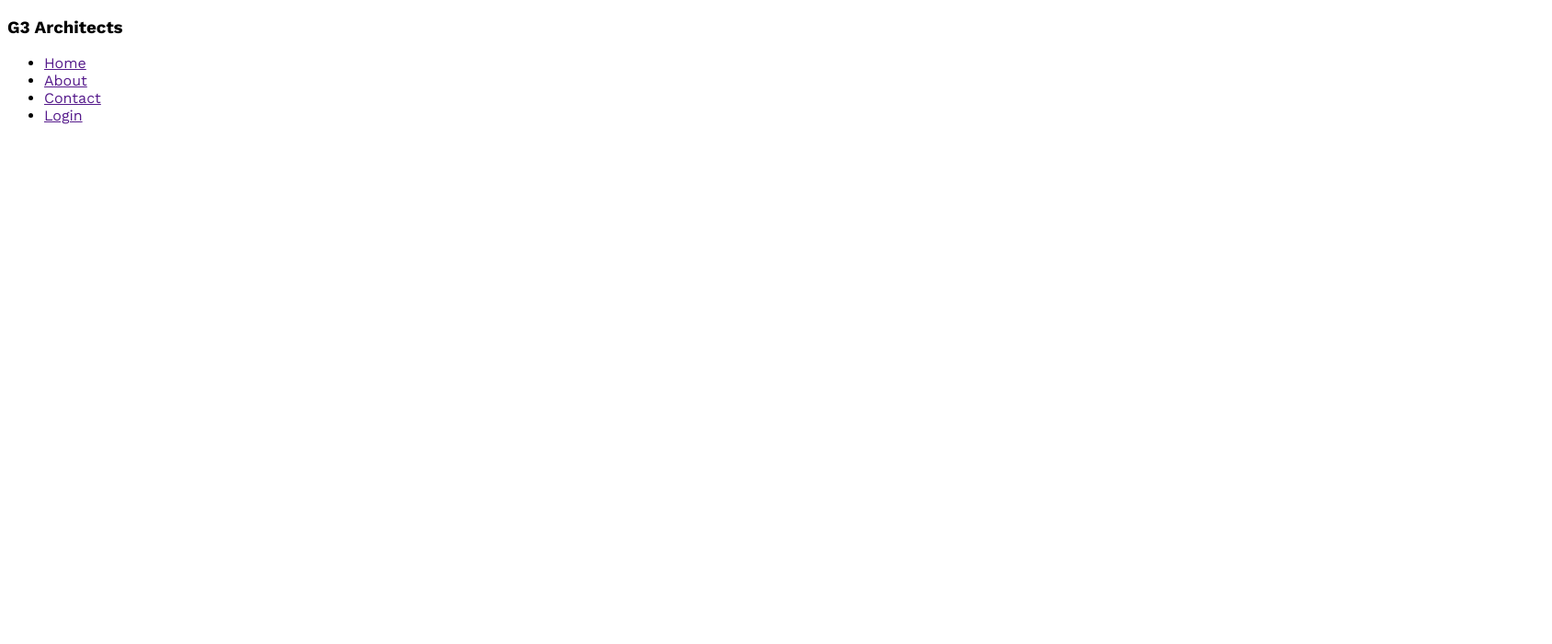
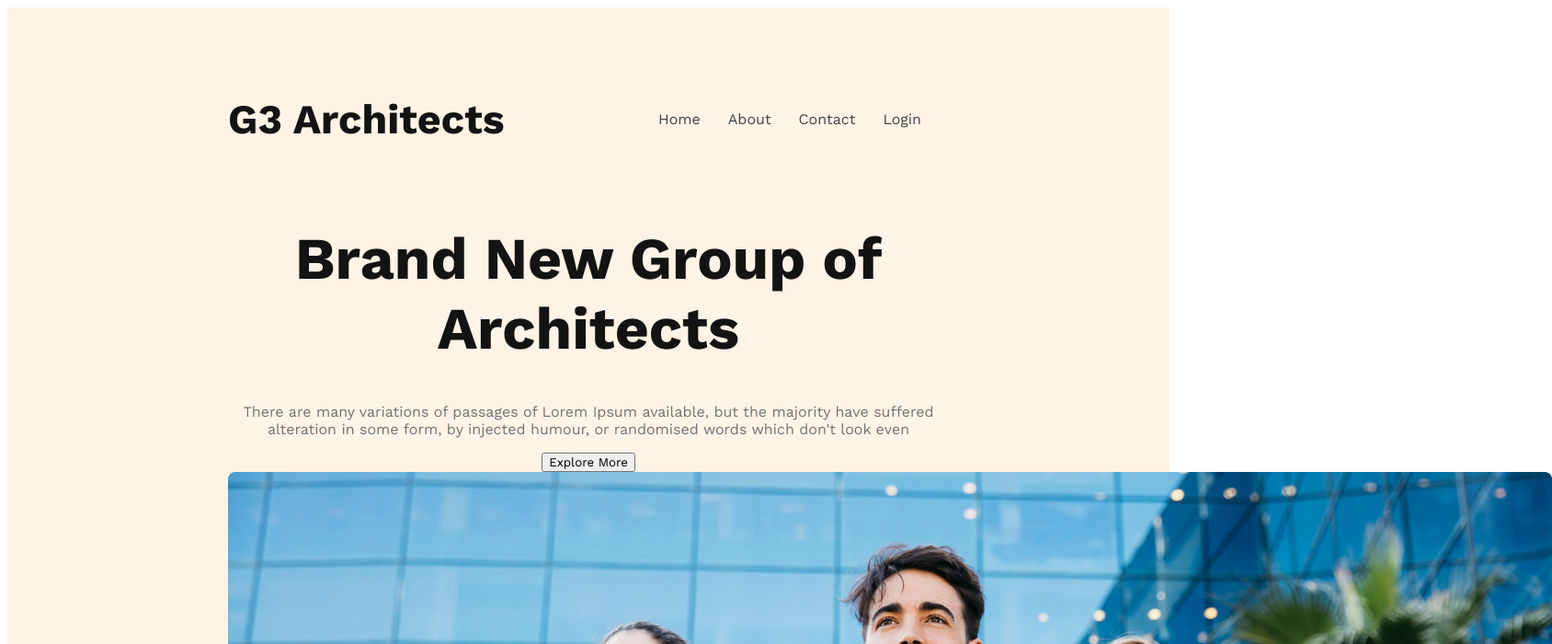
Before and after one commit to tamim2875/g3-architects-website, a plain HTML site: page index.html in a window 1280 px wide. Shown: the top 700 px of the page at 92% size, 1688 px wide, since content can reach past the window. Drawn offline with nearby package versions, Linux system fonts and the light colour scheme.

Commit message:
banner content added

```diff
--- a/index.html
+++ b/index.html
@@ -9,7 +9,7 @@
 <body>
     <header>
         <nav>
-            <h3>G3 Architects</h3>
+            <h3 class="nav-title">G3 Architects</h3>
             <ul>
                 <li><a href="">Home</a></li>
                 <li><a href="">About</a></li>
@@ -17,6 +17,14 @@
                 <li><a href="">Login</a></li>
             </ul>
         </nav>
+        <div class="banner">
+            <div class="banner-content">
+                <h1 class="banner-title">Brand New Group of Architects
+                </h1>
+                <p class="banner-description">There are many variations of passages of Lorem Ipsum available, but the majority have suffered alteration in some form, by injected humour, or randomised words which don't look even</p>
+                <button class="btn-primary">Explore More</button>
+            </div>
+                <img src="images/banner.png" alt="">
     </header>
     <main>
 
--- a/styles/architect.css
+++ b/styles/architect.css
@@ -6,3 +6,52 @@
     font-family: 'Open Sans', sans-serif;
     font-family: 'Work Sans', sans-serif;
 }
+
+/* header styles */
+header{
+    background: rgba(255, 144, 14, 0.10);
+    padding: 50px 240px;
+}
+
+nav{
+    display: flex;
+    justify-content: space-between;
+    align-items: center;
+
+}
+
+.nav-title{
+    font-size: 2.8rem;
+    font-weight: 700px;
+    color: #131313;
+}
+nav > ul{
+    display: flex;
+}
+
+nav li{
+    list-style: none;
+    margin-right: 30px;
+    font-weight: 500px;
+    font-size: 1rem;
+}
+
+nav li a{
+    text-decoration: none;
+    color: #424242;
+}
+
+/* bannsr styles */
+.banner-content{
+    max-width: 800px;
+    text-align: center;
+    margin: 0 auto;
+}
+.banner-title{
+    font-size: 4rem;
+    font-weight: 700;
+    color: #131313;
+}
+.banner-description{
+    color: #727272;
+}
```
